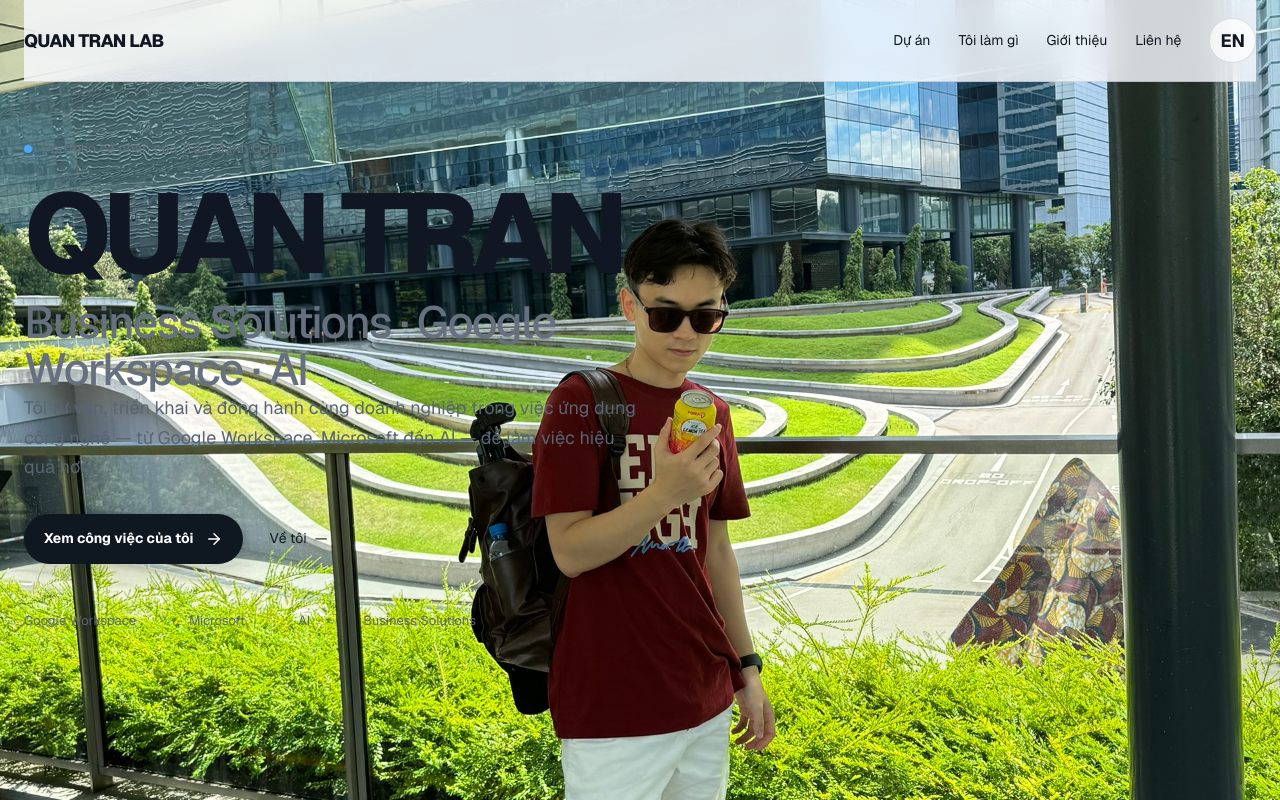
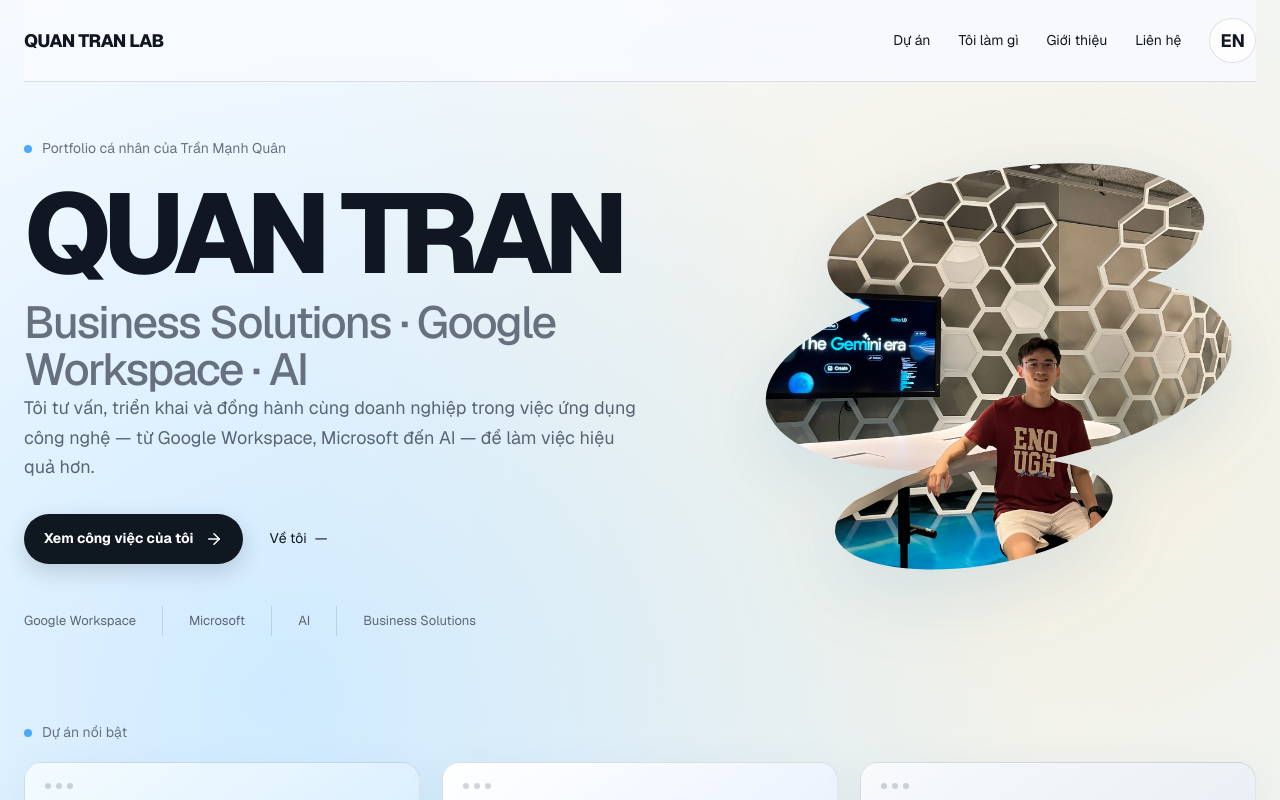
Before and after one commit to quantran159/quantranlab, a Next.js app: page / in a window 1280 px wide. Shown: the top 800 px of the page. Built offline with nearby package versions, Linux system fonts and the light colour scheme.

Commit message:
Fix Hero portrait clipping

```diff
--- a/src/app/accessibility.css
+++ b/src/app/accessibility.css
@@ -149,7 +149,7 @@
   inset: 0;
   width: 100%;
   height: 100%;
-  overflow: visible;
+  overflow: hidden;
   filter: drop-shadow(0 16px 34px rgba(119, 168, 210, 0.13));
 }
 
--- a/src/components/HeroPortraitEditor.tsx
+++ b/src/components/HeroPortraitEditor.tsx
@@ -6,7 +6,7 @@
 
 const STORAGE_KEY = "quantranlab-hero-portrait-position";
 const DEFAULT_OFFSET: Offset = { x: 0, y: 0 };
-const MAX_OFFSET = 140;
+const MAX_OFFSET = 55;
 
 function clamp(value: number) {
   return Math.max(-MAX_OFFSET, Math.min(MAX_OFFSET, value));
@@ -78,16 +78,24 @@
         style={{ cursor: isEditing ? "grab" : "default", touchAction: isEditing ? "none" : "auto" }}
       >
         <defs>
-          <mask id="profile-shape-mask" maskUnits="userSpaceOnUse">
-            <rect width="560" height="510" fill="black" />
-            <g fill="white">
-              <ellipse cx="342" cy="110" rx="190" ry="75" transform="rotate(-8 342 110)" />
-              <ellipse cx="325" cy="240" rx="235" ry="95" transform="rotate(-8 325 240)" />
-              <ellipse cx="300" cy="382" rx="140" ry="52.5" transform="rotate(-8 300 382)" />
-            </g>
-          </mask>
+          <clipPath id="profile-shape-clip" clipPathUnits="userSpaceOnUse">
+            <ellipse cx="342" cy="110" rx="190" ry="75" transform="rotate(-8 342 110)" />
+            <ellipse cx="325" cy="240" rx="235" ry="95" transform="rotate(-8 325 240)" />
+            <ellipse cx="300" cy="382" rx="140" ry="52.5" transform="rotate(-8 300 382)" />
+          </clipPath>
         </defs>
-        <image href="/profile.jpg" x={-170 + shownOffset.x} y={-145 + shownOffset.y} width="900" height="800" preserveAspectRatio="xMidYMid slice" mask="url(#profile-shape-mask)" onError={onError} />
+        <g clipPath="url(#profile-shape-clip)">
+          <image
+            href="/profile.jpg"
+            x="0"
+            y="0"
+            width="560"
+            height="510"
+            preserveAspectRatio="xMidYMid slice"
+            transform={`translate(${shownOffset.x} ${shownOffset.y}) translate(280 255) scale(1.18) translate(-280 -255)`}
+            onError={onError}
+          />
+        </g>
       </svg>
       {isEditing && <div className="profile-editor-controls"><span>Kéo ảnh profile để căn vị trí</span><button type="button" onClick={savePosition}>Lưu vị trí</button></div>}
     </>
--- a/src/components/Home.tsx
+++ b/src/components/Home.tsx
@@ -155,7 +155,7 @@
       <section id="about" className="section shell anchor-section about-section">
         <p className="section-kicker"><span />{t.aboutKicker}</p>
         <div className="about-grid">
-          <div className="portrait-about-image"><Image src="/about-profile.jpg" alt="Ảnh chân dung của Trần Mạnh Quân" fill sizes="(max-width: 900px) 90vw, 32vw" className="about-portrait-image" /></div>
+          <div className="portrait-placeholder"><Image src="/about-profile.jpg" alt="Ảnh chân dung của Trần Mạnh Quân" fill sizes="(max-width: 900px) 90vw, 32vw" className="about-portrait-image" /></div>
           <div><h2>{t.aboutTitle}</h2><p>{t.aboutText}</p><p>{t.aboutRole}</p><p>{t.aboutOutside}</p><p>{t.aboutLab}</p><p>{t.aboutFocus}</p></div>
         </div>
       </section>
```
